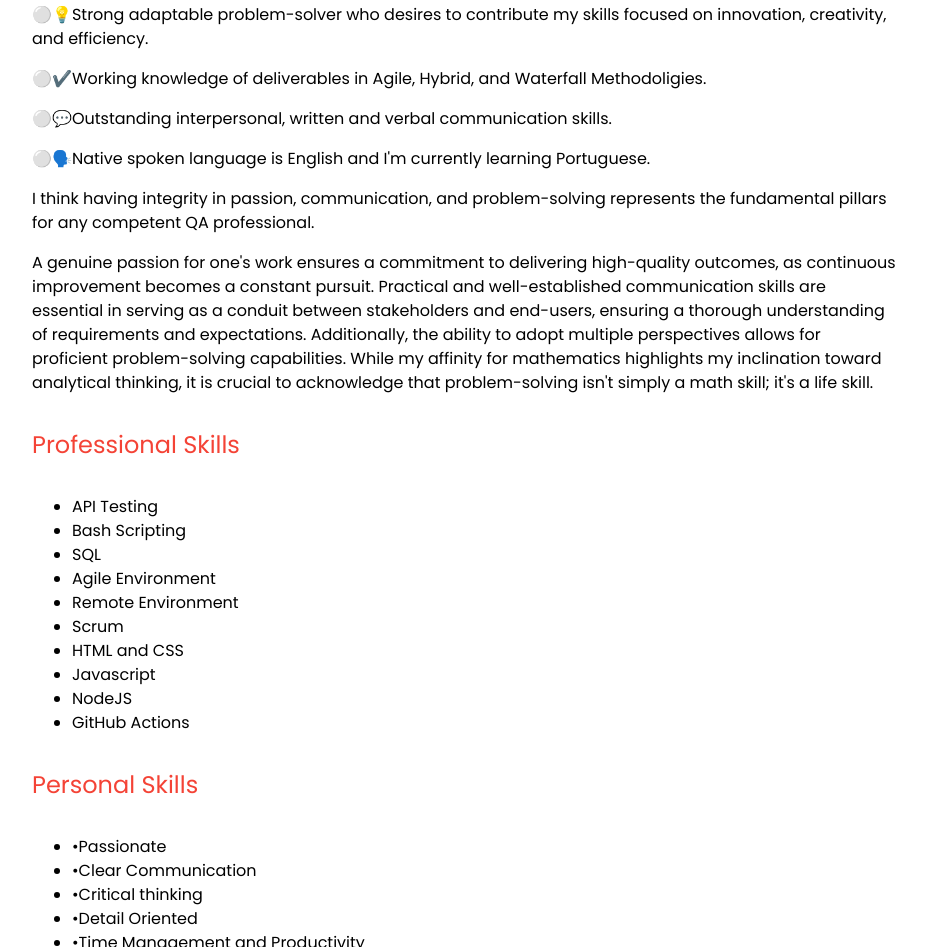
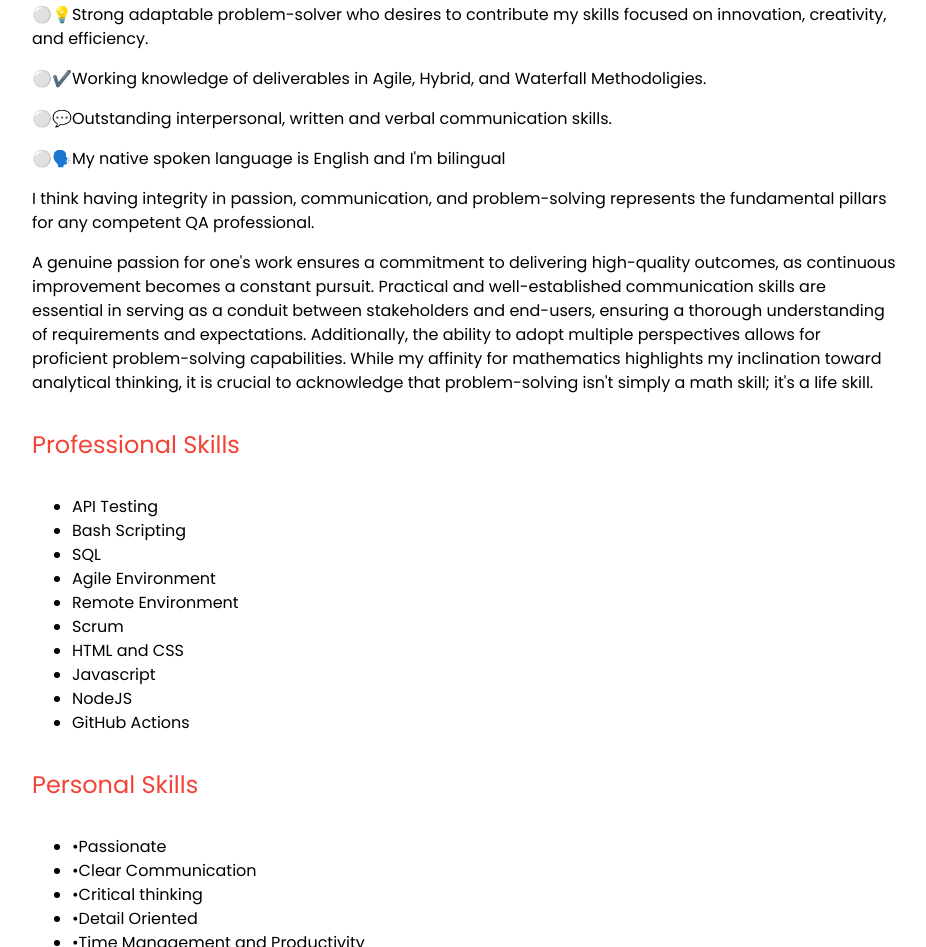
Before and after one commit to davidsylvester29/new-test, a plain HTML site: page index.html in a window 1280 px wide. Shown: the part 1028-1975 px from the top of the page, without its empty margins (324-1250 px from the left). Drawn offline with nearby package versions, Linux system fonts and the light colour scheme.

Commit message:
Update index.html
changed about me section from "...I'm currently learning Portuguese"

to
"My native spoken language is English and I'm bilingual."

```diff
--- a/index.html
+++ b/index.html
@@ -82,7 +82,7 @@ body {font-size:16px;}
     <p>⚪💡Strong adaptable problem-solver who desires to contribute my skills focused on innovation, creativity, and efficiency.</p>
     <p>⚪✔️Working knowledge of deliverables in Agile, Hybrid, and Waterfall Methodoligies.</p>
     <p>⚪💬Outstanding interpersonal, written and verbal communication skills.</p>
-    <p>⚪🗣️Native spoken language is English and I'm currently learning Portuguese.</p>
+    <p>⚪🗣️My native spoken language is English and I'm bilingual</p>
     <p>I think having integrity in passion, communication, and problem-solving represents the fundamental pillars for any competent QA professional.</p>
     <p>A genuine passion for one's work ensures a commitment to delivering high-quality outcomes, as continuous improvement becomes a constant pursuit. Practical and well-established communication skills are essential in serving as a conduit between stakeholders and end-users, ensuring a thorough understanding of requirements and expectations. Additionally, the ability to adopt multiple perspectives allows for proficient problem-solving capabilities. While my affinity for mathematics highlights my inclination toward analytical thinking, it is crucial to acknowledge that problem-solving isn't simply a math skill; it's a life skill.
     </p>
```
